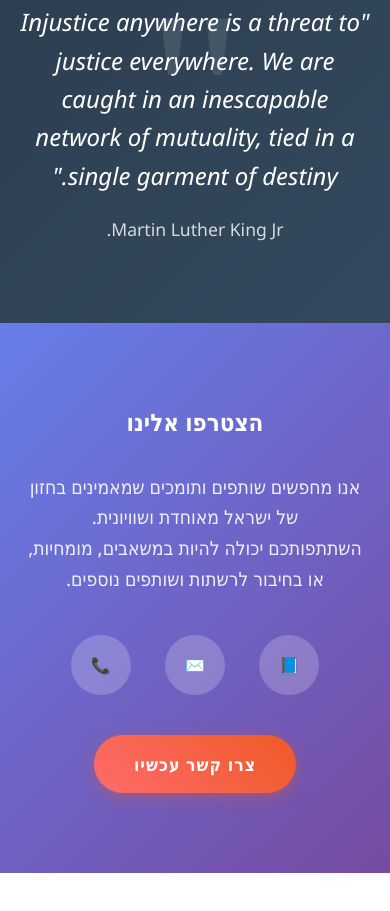
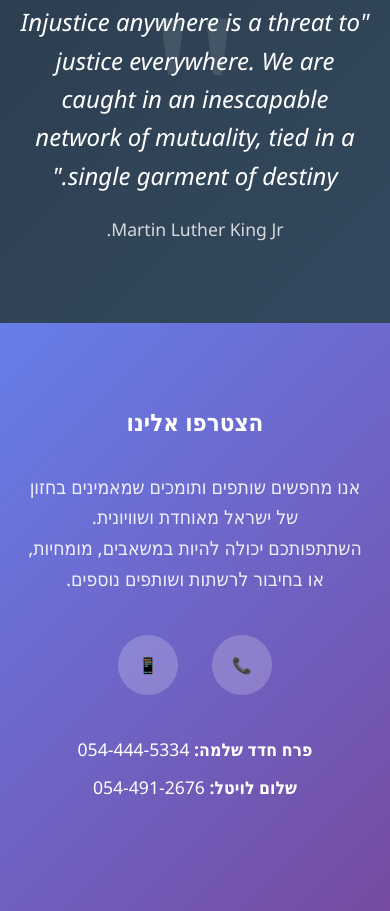
Before and after one commit to shalom-levital/Emek-HaShaveh, a plain HTML site: page index.html in a window 390 px wide. Shown: the part 5390-6301 px from the top of the page. Before the commit the page ends 6263 px from the top, so only its background shows below. Drawn offline with Linux system fonts and the light colour scheme.

Commit message:
added phone numbers

```diff
--- a/index.html
+++ b/index.html
@@ -552,11 +552,13 @@
                     השתתפותכם יכולה להיות במשאבים, מומחיות, או בחיבור לרשתות ושותפים נוספים.
                 </p>
                 <div class="social-links">
-                    <a href="#" title="פייסבוק">📘</a>
-                    <a href="#" title="אימייל">✉️</a>
-                    <a href="#" title="טלפון">📞</a>
+                    <a href="tel:0544445334" title="פרח חדד שלמה - 0544445334">📞</a>
+                    <a href="tel:0544912676" title="שלום לויטל - 0544912676">📱</a>
                 </div>
-                <a href="#" class="cta-button">צרו קשר עכשיו</a>
+                <div style="margin: 30px 0; font-size: 1.1rem;">
+                    <p style="margin: 10px 0;"><strong>פרח חדד שלמה:</strong> <a href="tel:0544445334" style="color: white; text-decoration: none;">054-444-5334</a></p>
+                    <p style="margin: 10px 0;"><strong>שלום לויטל:</strong> <a href="tel:0544912676" style="color: white; text-decoration: none;">054-491-2676</a></p>
+                </div>
             </div>
         </section>
     </main>
```
